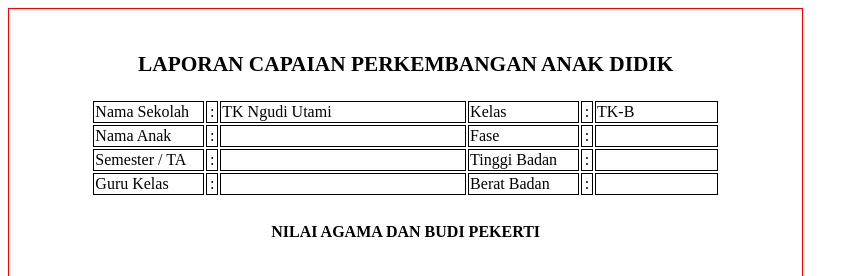
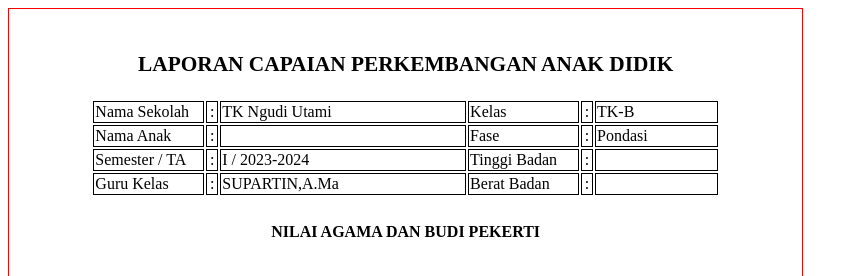
Before and after one commit to rdhaniyusuf/raport-tk, a plain HTML site: page index-pdf.html in a window 1280 px wide. Shown: the top 276 px of the page, without its empty margins (0-858 px from the left). Drawn offline with nearby package versions, Linux system fonts and the light colour scheme; a script that the page names is missing.

Commit message:
Update index-pdf.html

```diff
--- a/index-pdf.html
+++ b/index-pdf.html
@@ -43,12 +43,12 @@
 											</td>
 											<td style="width: 18%;">Fase</td>
 											<td style="width: 2%; text-align: center;">:</td>
-											<td ></td>
+											<td style="text-align:left">Pondasi</td>
 										</tr>
 										<tr>
 											<td style="width: 18%;">Semester / TA</td>
 											<td style="width: 2%; text-align: center;">:</td>
-											<td style="width: 40%;"></td>
+											<td style="width: 40%; text-align:left">I / 2023-2024</td>
 											<td style="width: 18%;">Tinggi Badan</td>
 											<td style="width: 2%; text-align: center;">:</td>
 											<td>
@@ -58,7 +58,7 @@
 										<tr>
 											<td style="width: 18%;">Guru Kelas</td>
 											<td style="width: 2%; text-align: center;">:</td>
-											<td style="width: 40%;"></td>
+											<td style="width: 40%; text-align:left">SUPARTIN,A.Ma</td>
 											<td style="width: 18%;">Berat Badan</td>
 											<td style="width: 2%; text-align: center;">:</td>
 											<td >
```
